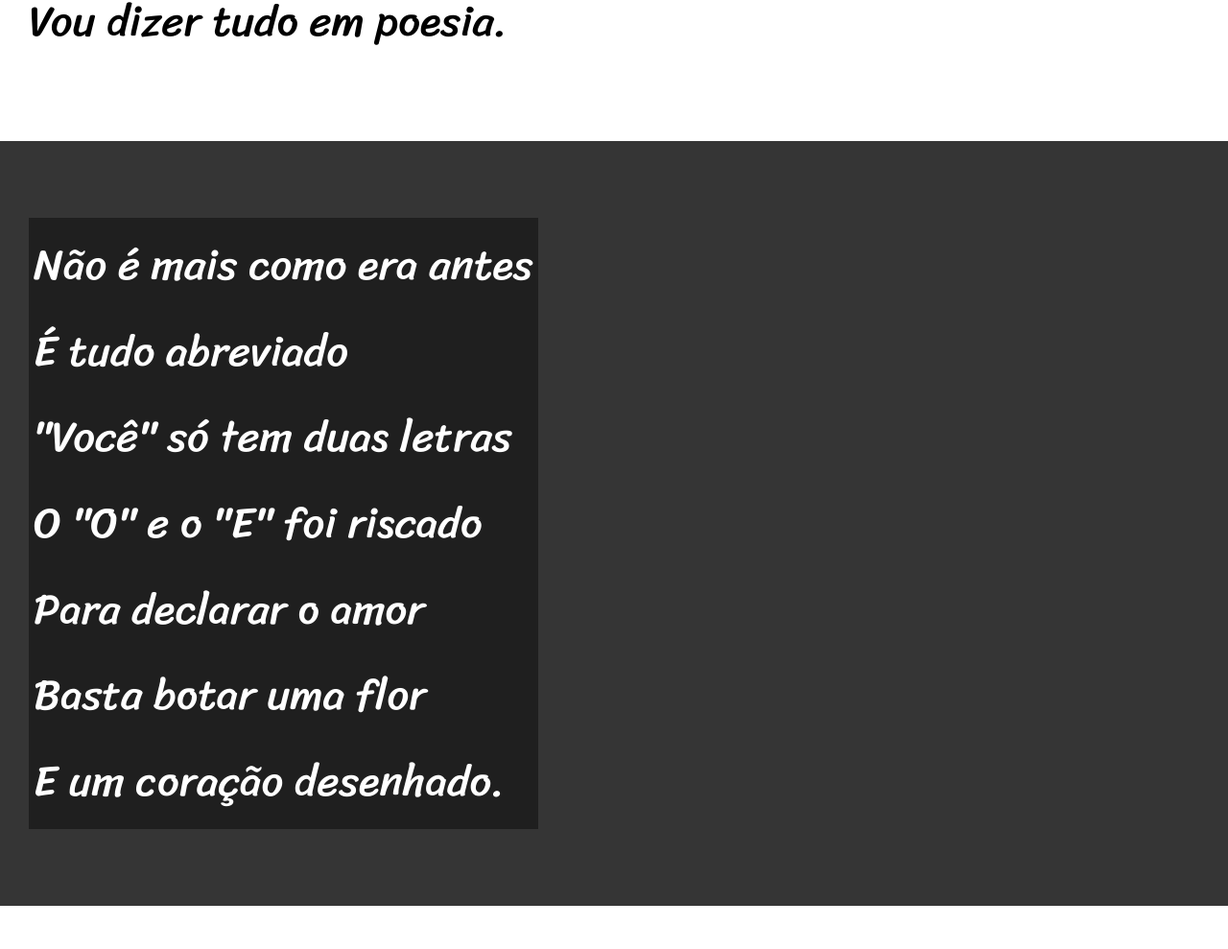
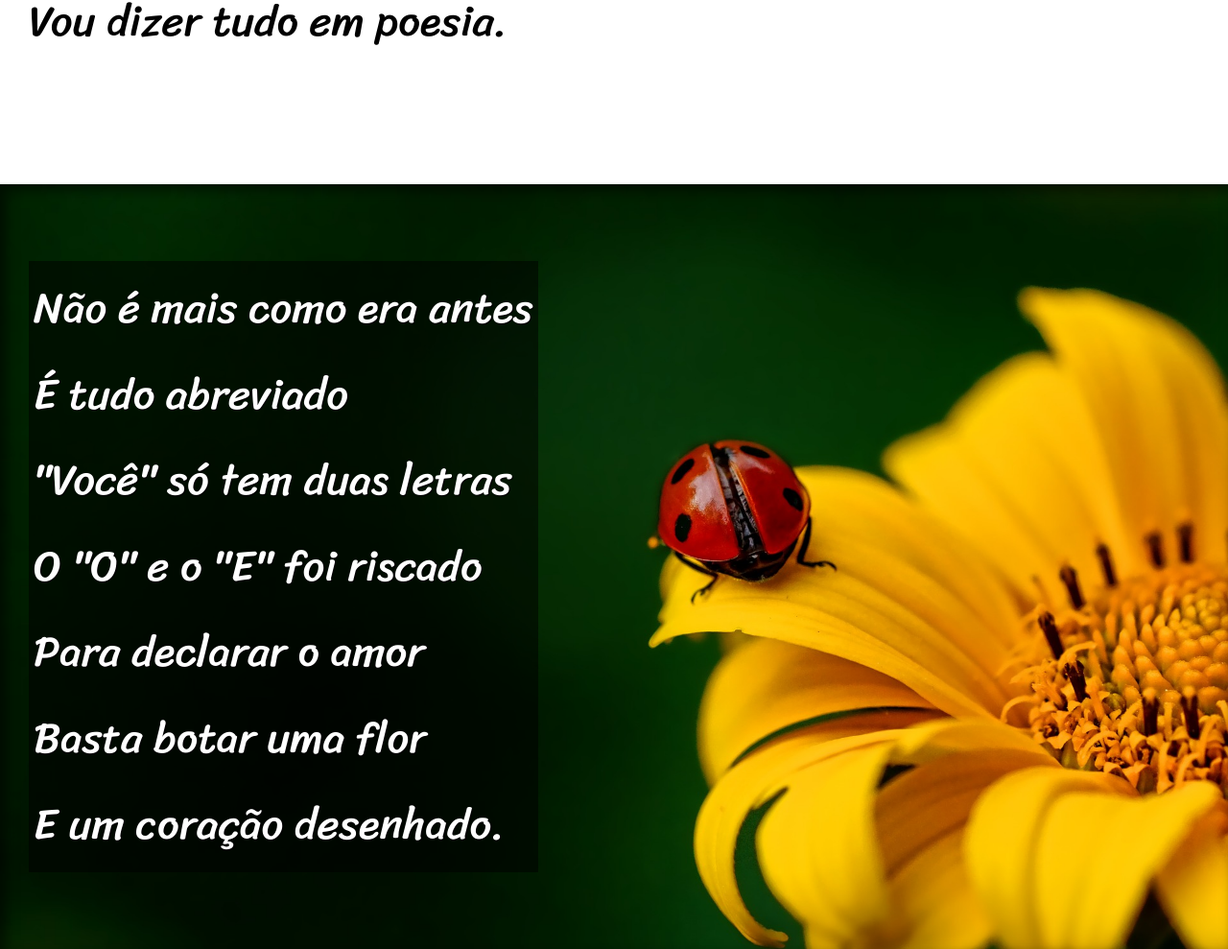
Before and after one commit to Kadu1818/html-css, a plain HTML site: page exercicios/desafio11/index.html in a window 1280 px wide. Shown: the part 900-1889 px from the top of the page at 96% size. Drawn offline with Linux system fonts and the light colour scheme.

Commit message:
Atualização de Estilos Desafio 11

```diff
--- a/exercicios/desafio11/estilo/style.css
+++ b/exercicios/desafio11/estilo/style.css
@@ -58,6 +58,10 @@ section {
     font-size: 3.5vw;
 }
 
+section > p {
+    padding-bottom: 1em;
+}
+
 section.normal {
     background-color: rgb(255, 255, 255);
     color: rgb(0, 0, 0);
@@ -66,12 +70,25 @@ section.normal {
 section.imagem {
     background-color: rgb(53, 53, 53);
     color: white;
+    box-shadow: inset 6px 6px 13px 0px rgba(0, 0, 0, 0.575);
+    background-size: cover;
+    background-attachment: fixed;
 }
 
 section.imagem > p {
     display: inline-block;
     padding: 5px;
-    background-color: rgba(0, 0, 0, 0.425);
+    background-color: rgba(0, 0, 0, 0.527);
+    text-shadow: 1px 1px 0px black;
+}
+
+section#img01 {
+    background-image: url('../imagens/background001.jpg');
+    background-position: right center;
+}
+
+section#img02 {
+    background-image: url('../imagens/background002.jpg');
 }
 
 footer {
--- a/exercicios/desafio11/index.html
+++ b/exercicios/desafio11/index.html
@@ -28,7 +28,7 @@
         </p>
     </section>
 
-    <section class="imagem">
+    <section class="imagem" id="img01">
         <p>
             Não é mais como era antes <br>
             É tudo abreviado <br>
@@ -62,7 +62,7 @@
         </p>
     </section>
 
-    <section class="imagem">
+    <section class="imagem" id="img02">
         <p>
             Tenho saudade das cartas <br>
             Escritas com a própria mão <br>
```
